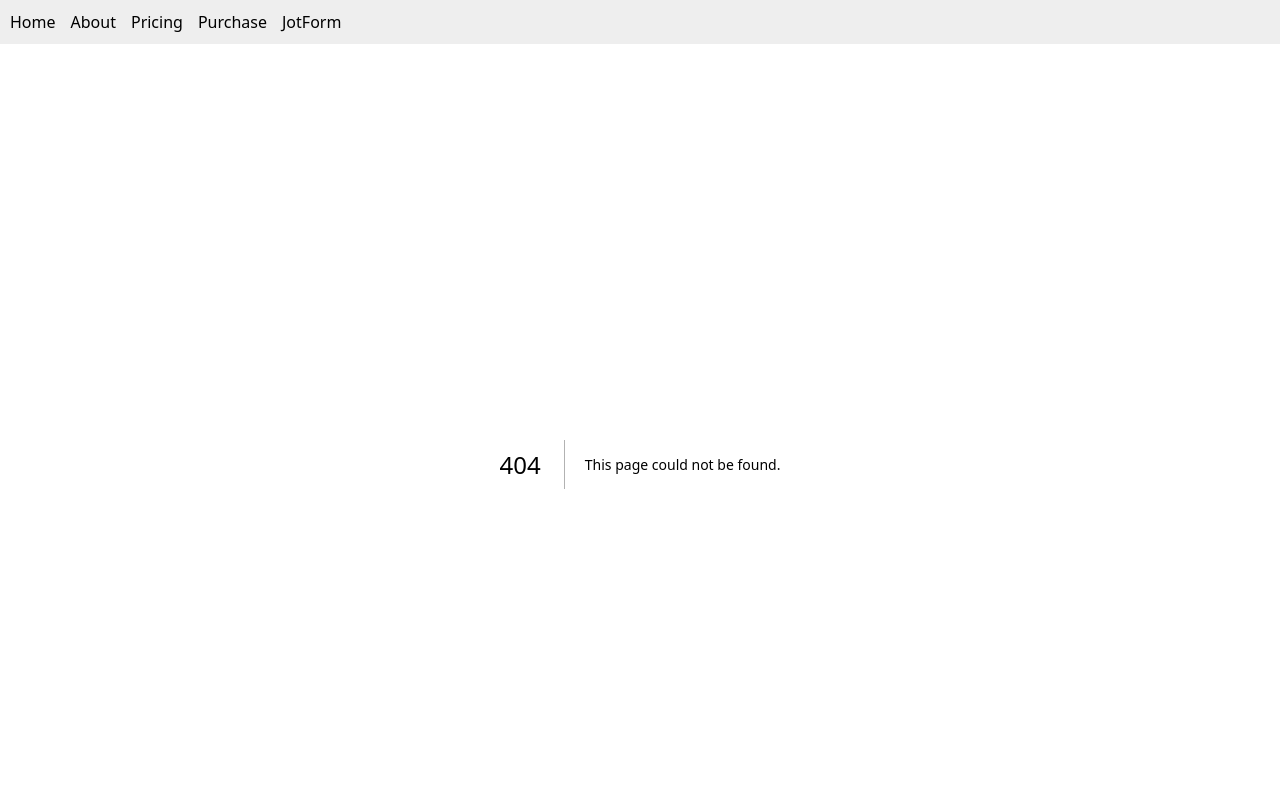
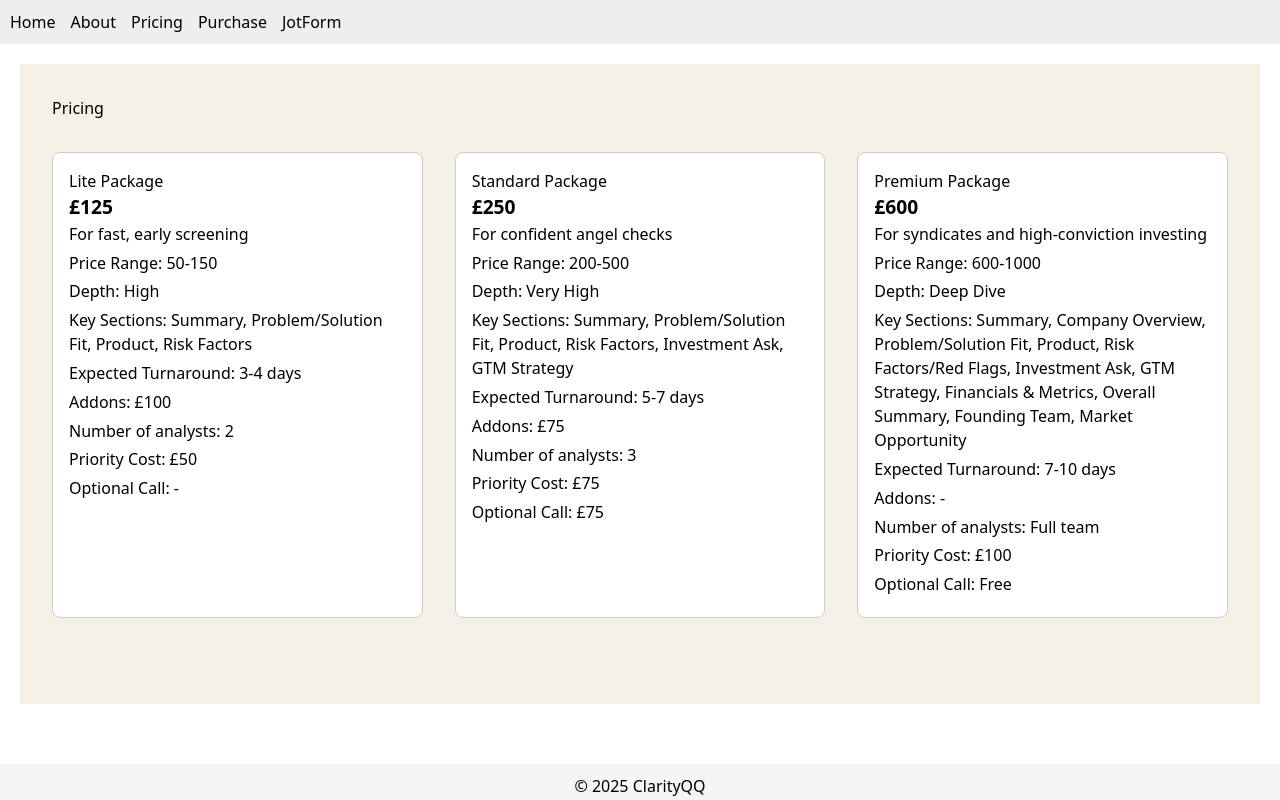
Before and after one commit to ClarityQQ/clarityqq, a Next.js app: page /pricing in a window 1280 px wide. Before the commit this address had no page. Shown: the top 800 px of the page. Built offline with nearby package versions, Linux system fonts and the light colour scheme.

Commit message:
Create pricing.js

```diff
--- /dev/null
+++ b/pages/pricing.js
@@ -0,0 +1,78 @@
+const pricingData = [
+  {
+    name: 'Lite Package',
+    price: '£125',
+    productId: 'prod_SgaUZdPzYWF9ow',
+    features: [
+      'For fast, early screening',
+      'Price Range: 50-150',
+      'Depth: High',
+      'Key Sections: Summary, Problem/Solution Fit, Product, Risk Factors',
+      'Expected Turnaround: 3-4 days',
+      'Addons: £100',
+      'Number of analysts: 2',
+      'Priority Cost: £50',
+      'Optional Call: -',
+    ],
+  },
+  {
+    name: 'Standard Package',
+    price: '£250',
+    productId: 'prod_SgaVr3wZSGHlji',
+    features: [
+      'For confident angel checks',
+      'Price Range: 200-500',
+      'Depth: Very High',
+      'Key Sections: Summary, Problem/Solution Fit, Product, Risk Factors, Investment Ask, GTM Strategy',
+      'Expected Turnaround: 5-7 days',
+      'Addons: £75',
+      'Number of analysts: 3',
+      'Priority Cost: £75',
+      'Optional Call: £75',
+    ],
+  },
+  {
+    name: 'Premium Package',
+    price: '£600',
+    productId: 'prod_SgaWkVWAwg0HoW',
+    features: [
+      'For syndicates and high-conviction investing',
+      'Price Range: 600-1000',
+      'Depth: Deep Dive',
+      'Key Sections: Summary, Company Overview, Problem/Solution Fit, Product, Risk Factors/Red Flags, Investment Ask, GTM Strategy, Financials & Metrics, Overall Summary, Founding Team, Market Opportunity',
+      'Expected Turnaround: 7-10 days',
+      'Addons: -',
+      'Number of analysts: Full team',
+      'Priority Cost: £100',
+      'Optional Call: Free',
+    ],
+  },
+];
+
+export default function Pricing() {
+  return (
+    <main style={{ padding: '2rem', color: '#000', backgroundColor: '#f5f0e6', minHeight: '80vh' }}>
+      <h1>Pricing</h1>
+
+      <div style={{ display: 'flex', gap: '2rem', flexWrap: 'wrap', marginTop: '2rem' }}>
+        {pricingData.map(pkg => (
+          <div key={pkg.name} style={{
+            flex: '1 1 300px',
+            border: '1px solid #ccc',
+            borderRadius: '8px',
+            padding: '1rem',
+            backgroundColor: '#fff',
+          }}>
+            <h2>{pkg.name}</h2>
+            <p style={{ fontWeight: 'bold', fontSize: '1.2rem' }}>{pkg.price}</p>
+            <ul>
+              {pkg.features.map((feature, idx) => (
+                <li key={idx} style={{ marginBottom: '0.3rem' }}>{feature}</li>
+              ))}
+            </ul>
+          </div>
+        ))}
+      </div>
+    </main>
+  );
+}
```
